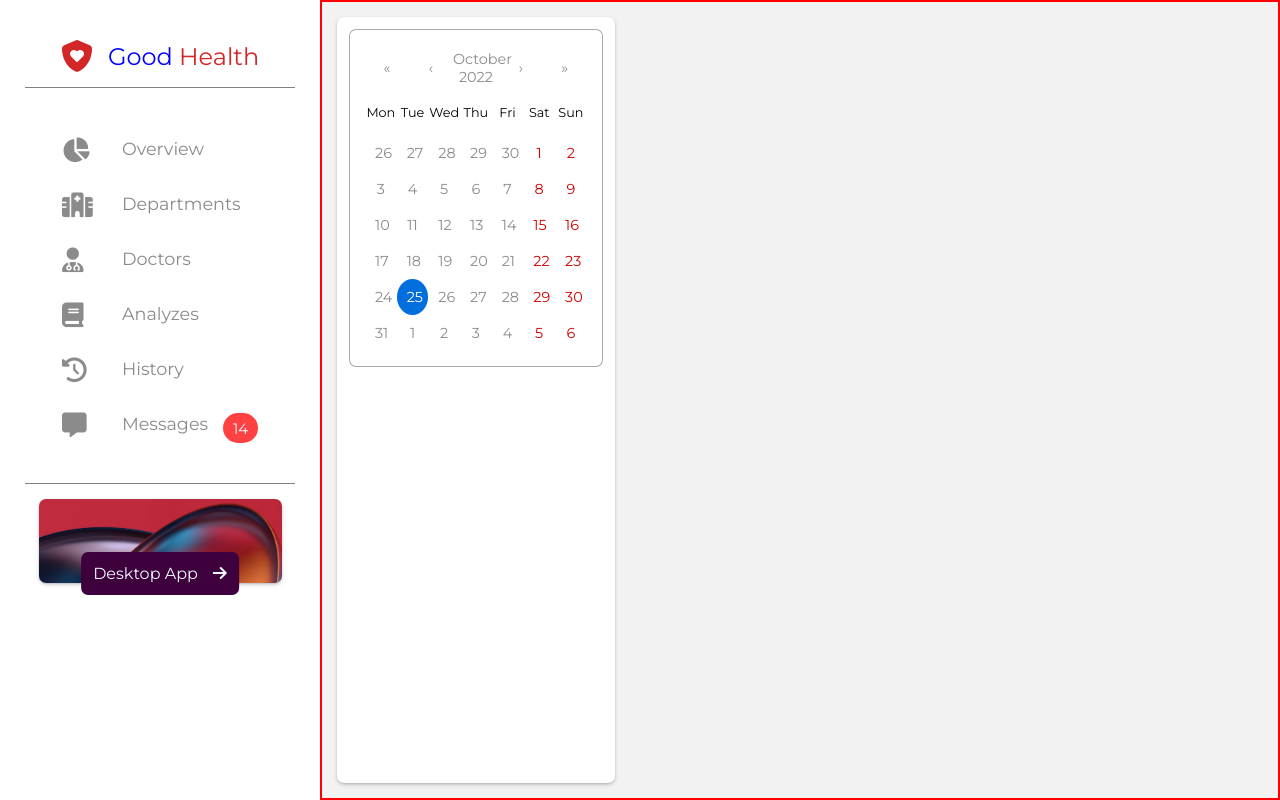
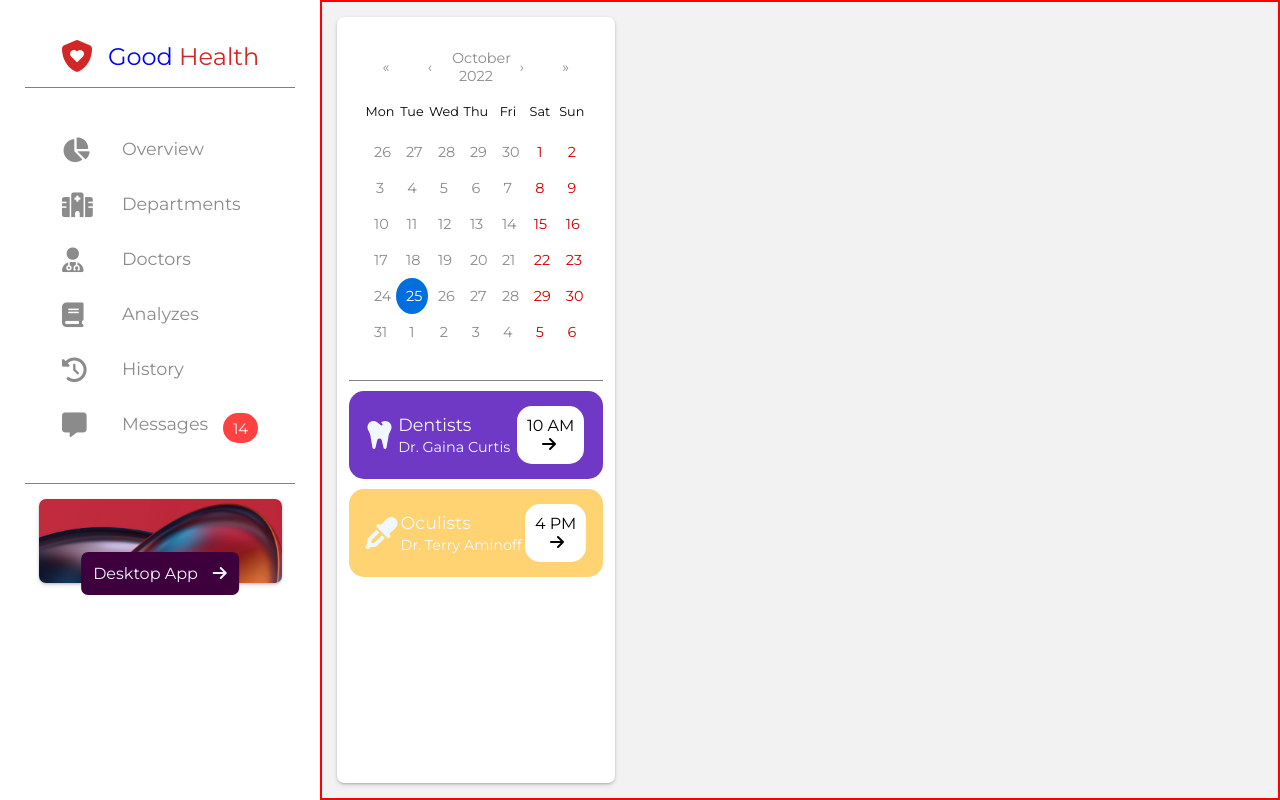
Before and after one commit to tier3guy/BMC-Internship-Assignment, a React (Create React App) app: page / in a window 1280 px wide. Built offline with nearby package versions, Linux system fonts and the light colour scheme.

Commit message:
Sidebar done

```diff
--- a/package.json
+++ b/package.json
@@ -7,6 +7,7 @@
     "@testing-library/react": "^13.4.0",
     "@testing-library/user-event": "^13.5.0",
     "react": "^18.2.0",
+    "react-calendar": "^3.9.0",
     "react-dom": "^18.2.0",
     "react-scripts": "5.0.1",
     "web-vitals": "^2.1.4"
--- a/src/components/Calender/index.css
+++ b/src/components/Calender/index.css
@@ -1,6 +1,6 @@
 .react-calendar {
   background: white;
-  border: 1px solid rgba(128, 128, 128, 0.671);
+  /*border: 1px solid rgba(128, 128, 128, 0.671);*/
   border-radius: 7px;
   padding: 15px;
 }
--- a/src/components/Download/index.js
+++ b/src/components/Download/index.js
@@ -10,7 +10,7 @@ const Download = () => {
             <img src={image} alt="img" className="image" />
             <a href="#" className='download-button'>
                 <p>Desktop App</p>
-                <i class="fa-solid fa-arrow-right"></i>
+                <i className="fa-solid fa-arrow-right"></i>
             </a>
         </div>
     );
--- a/src/components/Sidebar/index.css
+++ b/src/components/Sidebar/index.css
@@ -6,3 +6,37 @@
     border-radius: 7px;
     padding: 12px;
 }
+
+.doctor-card{
+    width: 100%;
+    padding: 15px;
+    border-radius: 15px;
+    margin: 10px 0px;
+    display: flex;
+    justify-content: space-around;
+    align-items: center;
+}
+
+.ico{
+    font-size: 2em;
+    color: aliceblue;
+}
+
+.timecard{
+    background: white;
+    padding: 10px;
+    border-radius: 15px;
+}
+
+.name-dept > h5, .name-dept > h6{
+    font-weight: 300;
+    color: aliceblue;
+}
+
+.name-dept > h5{
+    font-size: 1.1em;
+    margin-bottom: 3px;
+}
+.name-dept > h6 {
+    font-size: 0.9em;
+}
--- a/src/components/Sidebar/index.js
+++ b/src/components/Sidebar/index.js
@@ -3,10 +3,37 @@ import "./index.css";
 // components
 import Calender from "../Calender";
 
+const Department = ({ color, icon, department, name, time }) => {
+    return (
+        <div className="doctor-card" style={{ backgroundColor: color }}>
+            <i className={icon + " ico "}></i>
+            <div className="name-dept">
+                <h5>{department}</h5>
+                <h6>{name}</h6>
+            </div>
+            <div className="timecard">
+                <p>{time}</p>
+                <i className="fa-solid fa-arrow-right"></i>
+            </div>
+        </div>
+    );
+}
+
+const Schedulers = () => {
+    return (
+        <>
+            <Department color={"#6F38C5"} icon={"fa-solid fa-tooth"} department={"Dentists"} name={"Dr. Gaina Curtis"} time={"10 AM"} />
+            <Department color={"#FFD372"} icon={"fa-solid fa-eye-dropper"} department={"Oculists"} name={"Dr. Terry Aminoff"} time={"4 PM"} />
+        </>
+    );
+}
+
 const Sidebar = () => {
     return (
         <div className="wrapper">
             <Calender />
+            <div className="border-bottom" />
+            <Schedulers />
         </div>
     );
 }
```
Also changed, not shown: 1 other file (tests, documents, lock files or other folders).
